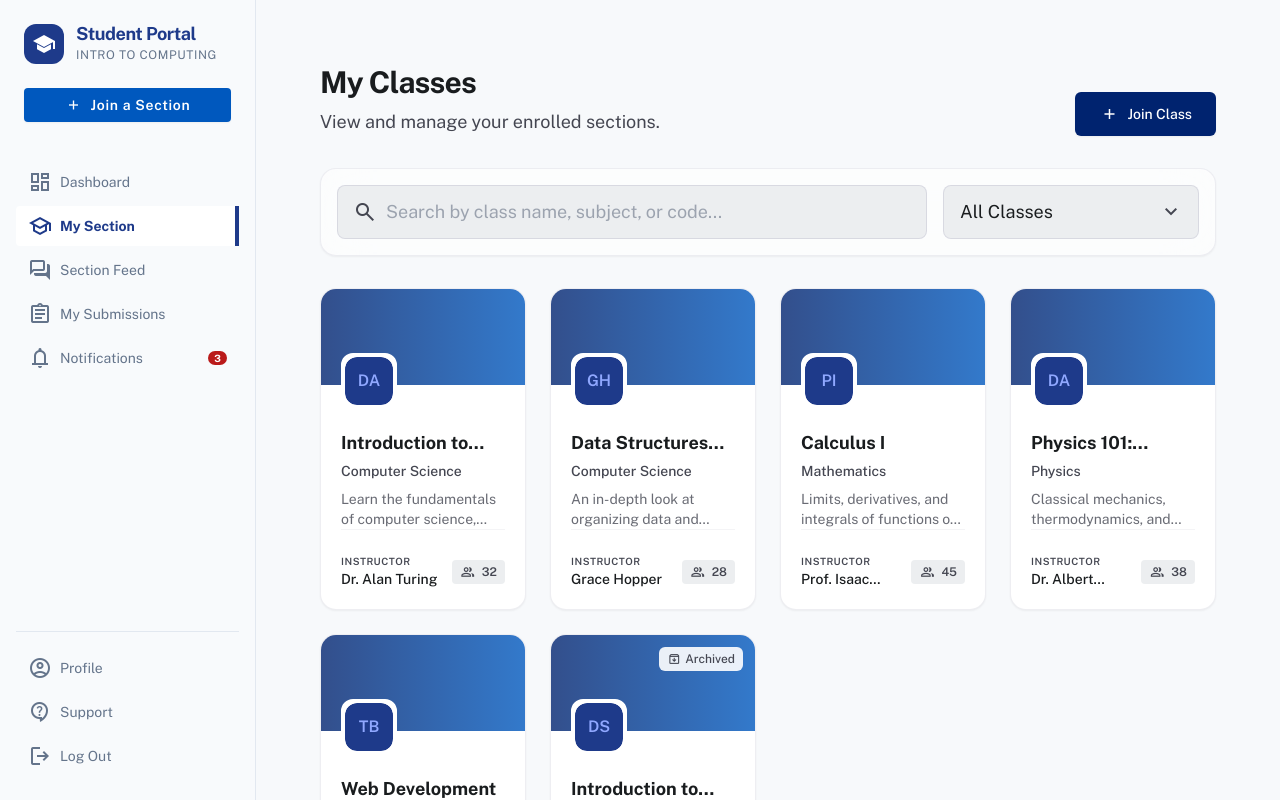
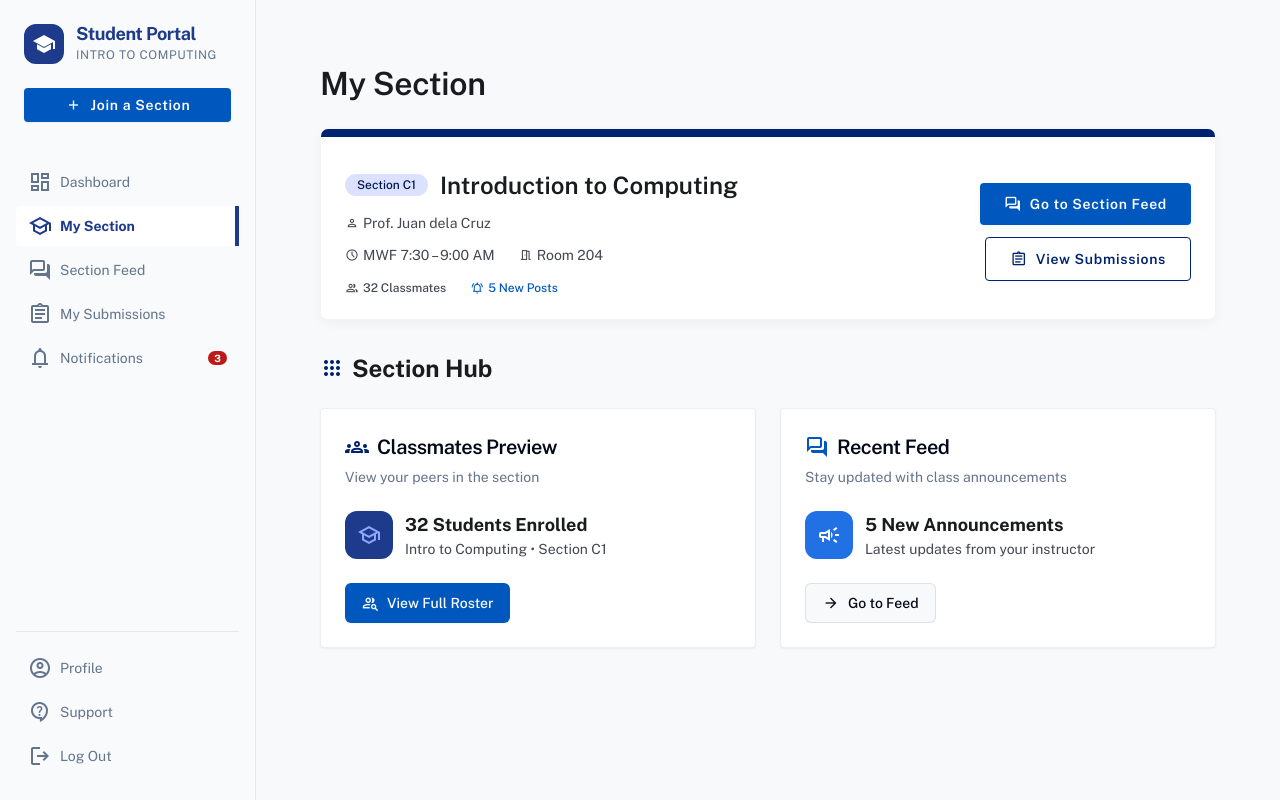
Before and after one commit to Lomkiced/EduShare, a Next.js app: page /student/classes in a window 1280 px wide. Shown: the top 800 px of the page. Built offline with nearby package versions, Linux system fonts and the light colour scheme.

Commit message:
EduShare

```diff
--- a/src/app/student/classes/page.tsx
+++ b/src/app/student/classes/page.tsx
@@ -1,203 +1,84 @@
 "use client";
 
-import React, { useState, useMemo } from "react";
-import { ClassCard, ExtendedClass } from "@/components/student/class-card";
-import JoinClassModal from "@/components/student/JoinClassModal";
+import React from "react";
+import Link from "next/link";
+import MySection from "@/components/student/MySection";
+import { Card, CardContent, CardHeader, CardTitle, CardDescription } from "@/components/ui/card";
 import { Button } from "@/components/ui/button";
 
-const MOCK_CLASSES: ExtendedClass[] = [
-  {
-    id: "c1",
-    name: "Introduction to Computing",
-    subject: "Computer Science",
-    description: "Learn the fundamentals of computer science, algorithms, and computational thinking.",
-    classCode: "CS101",
-    isArchived: false,
-    faculty: {
-      id: "fac_1",
-      name: "Dr. Alan Turing",
-      avatarUrl: null,
-    },
-    memberCount: 32,
-  },
-  {
-    id: "c2",
-    name: "Data Structures and Algorithms",
-    subject: "Computer Science",
-    description: "An in-depth look at organizing data and building efficient algorithms for complex problems.",
-    classCode: "CS201",
-    isArchived: false,
-    faculty: {
-      id: "fac_2",
-      name: "Grace Hopper",
-      avatarUrl: null,
-    },
-    memberCount: 28,
-  },
-  {
-    id: "c3",
-    name: "Calculus I",
-    subject: "Mathematics",
-    description: "Limits, derivatives, and integrals of functions of a single variable.",
-    classCode: "MATH101",
-    isArchived: false,
-    faculty: {
-      id: "fac_3",
-      name: "Prof. Isaac Newton",
-      avatarUrl: null,
-    },
-    memberCount: 45,
-  },
-  {
-    id: "c4",
-    name: "Physics 101: Mechanics",
-    subject: "Physics",
-    description: "Classical mechanics, thermodynamics, and the fundamental laws of motion.",
-    classCode: "PHYS101",
-    isArchived: false,
-    faculty: {
-      id: "fac_4",
-      name: "Dr. Albert Einstein",
-      avatarUrl: null,
-    },
-    memberCount: 38,
-  },
-  {
-    id: "c5",
-    name: "Web Development",
-    subject: "Information Technology",
-    description: "Building modern, responsive web applications using React and Next.js.",
-    classCode: "IT302",
-    isArchived: false,
-    faculty: {
-      id: "fac_5",
-      name: "Tim Berners-Lee",
-      avatarUrl: null,
-    },
-    memberCount: 22,
-  },
-  {
-    id: "c6",
-    name: "Introduction to Psychology",
-    subject: "Psychology",
-    description: "Understanding human behavior, cognitive processes, and emotional development.",
-    classCode: "PSYCH101",
-    isArchived: true,
-    faculty: {
-      id: "fac_6",
-      name: "Dr. Sigmund Freud",
-      avatarUrl: null,
-    },
-    memberCount: 50,
-  }
-];
-
 export default function StudentClassesPage() {
-  const [searchQuery, setSearchQuery] = useState("");
-  const [statusFilter, setStatusFilter] = useState("All Classes");
-  const [isJoinModalOpen, setIsJoinModalOpen] = useState(false);
-
-  const filteredClasses = useMemo(() => {
-    return MOCK_CLASSES.filter((cls) => {
-      const query = searchQuery.toLowerCase();
-      const matchesSearch =
-        cls.name.toLowerCase().includes(query) ||
-        cls.subject.toLowerCase().includes(query) ||
-        cls.classCode.toLowerCase().includes(query);
-
-      let matchesFilter = true;
-      if (statusFilter === "Active") {
-        matchesFilter = !cls.isArchived;
-      } else if (statusFilter === "Archived") {
-        matchesFilter = cls.isArchived;
-      }
-
-      return matchesSearch && matchesFilter;
-    });
-  }, [searchQuery, statusFilter]);
-
   return (
     <div className="p-6 md:p-8 max-w-[1600px] mx-auto w-full">
-      <div className="mb-8 flex flex-col md:flex-row md:items-end justify-between gap-4">
-        <div>
-          <h1 className="text-3xl font-bold text-on-surface tracking-tight mb-2">My Classes</h1>
-          <p className="text-on-surface-variant text-lg">View and manage your enrolled sections.</p>
-        </div>
-        <Button
-          onClick={() => setIsJoinModalOpen(true)}
-          className="bg-primary hover:bg-primary/90 text-on-primary flex items-center gap-2 h-11 px-6 shadow-sm w-fit"
-        >
-          <span className="material-symbols-outlined text-[20px]">add</span>
-          Join Class
-        </Button>
+      {/* Hero Header via MySection component */}
+      <div className="mb-8">
+        <MySection />
       </div>
 
-      {/* Control Bar */}
-      <div className="bg-surface-container-lowest/60 backdrop-blur-xl border border-outline-variant/30 rounded-2xl p-4 mb-8 flex flex-col sm:flex-row gap-4 items-center shadow-sm">
-        <div className="relative w-full sm:w-96 flex-1">
-          <span className="material-symbols-outlined absolute left-4 top-1/2 -translate-y-1/2 text-on-surface-variant">
-            search
-          </span>
-          <input
-            type="text"
-            placeholder="Search by class name, subject, or code..."
-            value={searchQuery}
-            onChange={(e) => setSearchQuery(e.target.value)}
-            className="w-full bg-surface-container pl-12 pr-4 py-3 rounded-xl border border-outline-variant/50 focus:border-primary focus:ring-1 focus:ring-primary outline-none transition-all text-body-lg"
-          />
-        </div>
-        <div className="relative w-full sm:w-64">
-          <select
-            value={statusFilter}
-            onChange={(e) => setStatusFilter(e.target.value)}
-            className="w-full appearance-none bg-surface-container px-4 py-3 rounded-xl border border-outline-variant/50 focus:border-primary focus:ring-1 focus:ring-primary outline-none transition-all text-body-lg cursor-pointer"
-          >
-            <option value="All Classes">All Classes</option>
-            <option value="Active">Active</option>
-            <option value="Archived">Archived</option>
-          </select>
-          <span className="material-symbols-outlined absolute right-4 top-1/2 -translate-y-1/2 text-on-surface-variant pointer-events-none">
-            expand_more
-          </span>
+      {/* Section Hub layout */}
+      <div className="mt-8">
+        <h2 className="text-2xl font-bold text-on-surface mb-6 flex items-center gap-2">
+          <span className="material-symbols-outlined text-primary">apps</span>
+          Section Hub
+        </h2>
+
+        <div className="grid grid-cols-1 md:grid-cols-2 gap-6">
+          {/* Card 1: Classmates Preview */}
+          <Card className="border-outline-variant/30 shadow-sm bg-surface-container-lowest hover:shadow-md hover:border-primary/30 transition-all duration-300">
+            <CardHeader>
+              <CardTitle className="flex items-center gap-2 text-xl">
+                <span className="material-symbols-outlined text-primary">groups</span>
+                Classmates Preview
+              </CardTitle>
+              <CardDescription>View your peers in the section</CardDescription>
+            </CardHeader>
+            <CardContent className="flex flex-col gap-6">
+              <div className="flex items-center gap-3">
+                <div className="w-12 h-12 rounded-full bg-primary-container text-on-primary-container flex items-center justify-center">
+                  <span className="material-symbols-outlined text-2xl">school</span>
+                </div>
+                <div>
+                  <p className="font-bold text-lg text-on-surface">32 Students Enrolled</p>
+                  <p className="text-sm text-on-surface-variant">Intro to Computing • Section C1</p>
+                </div>
+              </div>
+              <Button asChild className="w-full sm:w-fit bg-secondary hover:bg-secondary/90 text-on-secondary shadow-sm">
+                <Link href="/student/classes/c1/members" className="flex items-center gap-2">
+                  <span className="material-symbols-outlined text-[18px]">group_search</span>
+                  View Full Roster
+                </Link>
+              </Button>
+            </CardContent>
+          </Card>
+
+          {/* Card 2: Recent Feed */}
+          <Card className="border-outline-variant/30 shadow-sm bg-surface-container-lowest hover:shadow-md hover:border-primary/30 transition-all duration-300">
+            <CardHeader>
+              <CardTitle className="flex items-center gap-2 text-xl">
+                <span className="material-symbols-outlined text-secondary">forum</span>
+                Recent Feed
+              </CardTitle>
+              <CardDescription>Stay updated with class announcements</CardDescription>
+            </CardHeader>
+            <CardContent className="flex flex-col gap-6">
+              <div className="flex items-center gap-3">
+                <div className="w-12 h-12 rounded-full bg-secondary-container text-on-secondary-container flex items-center justify-center">
+                  <span className="material-symbols-outlined text-2xl">campaign</span>
+                </div>
+                <div>
+                  <p className="font-bold text-lg text-on-surface">5 New Announcements</p>
+                  <p className="text-sm text-on-surface-variant">Latest updates from your instructor</p>
+                </div>
+              </div>
+              <Button asChild variant="outline" className="w-full sm:w-fit border-outline-variant/50 hover:bg-surface-container">
+                <Link href="/student/classes/c1/feed" className="flex items-center gap-2">
+                  <span className="material-symbols-outlined text-[18px]">arrow_forward</span>
+                  Go to Feed
+                </Link>
+              </Button>
+            </CardContent>
+          </Card>
         </div>
       </div>
-
-      {/* Grid Layout */}
-      {filteredClasses.length > 0 ? (
-        <div className="grid grid-cols-1 md:grid-cols-2 lg:grid-cols-3 xl:grid-cols-4 gap-6">
-          {filteredClasses.map((cls) => (
-            <ClassCard key={cls.id} classData={cls} />
-          ))}
-        </div>
-      ) : (
-        <div className="flex flex-col items-center justify-center py-24 text-center bg-surface-container-lowest/30 rounded-2xl border border-outline-variant/20 border-dashed">
-          <span className="material-symbols-outlined text-6xl text-on-surface-variant mb-4 opacity-50">
-            school
-          </span>
-          <h3 className="text-xl font-bold text-on-surface mb-2">
-            No classes found
-          </h3>
-          <p className="text-on-surface-variant max-w-md mx-auto mb-6">
-            We couldn&apos;t find any classes matching your current search and filter criteria.
-          </p>
-          <Button
-            variant="outline"
-            onClick={() => {
-              setSearchQuery("");
-              setStatusFilter("All Classes");
-            }}
-            className="border-outline-variant/50 hover:bg-surface-container text-on-surface"
-          >
-            Clear Filters
-          </Button>
-        </div>
-      )}
-
-      {/* Join Class Modal */}
-      <JoinClassModal
-        isOpen={isJoinModalOpen}
-        onClose={() => setIsJoinModalOpen(false)}
-      />
     </div>
   );
 }
```
